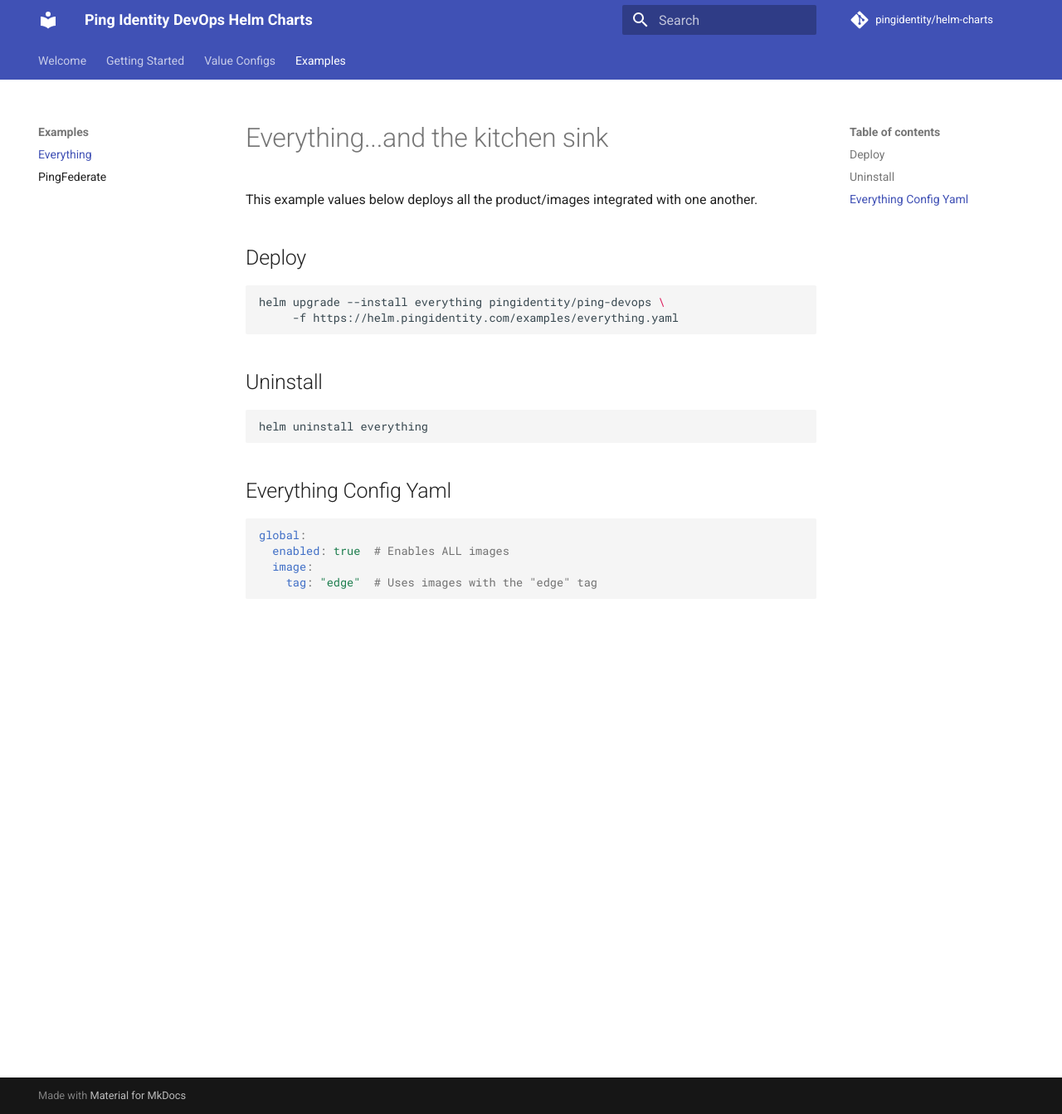
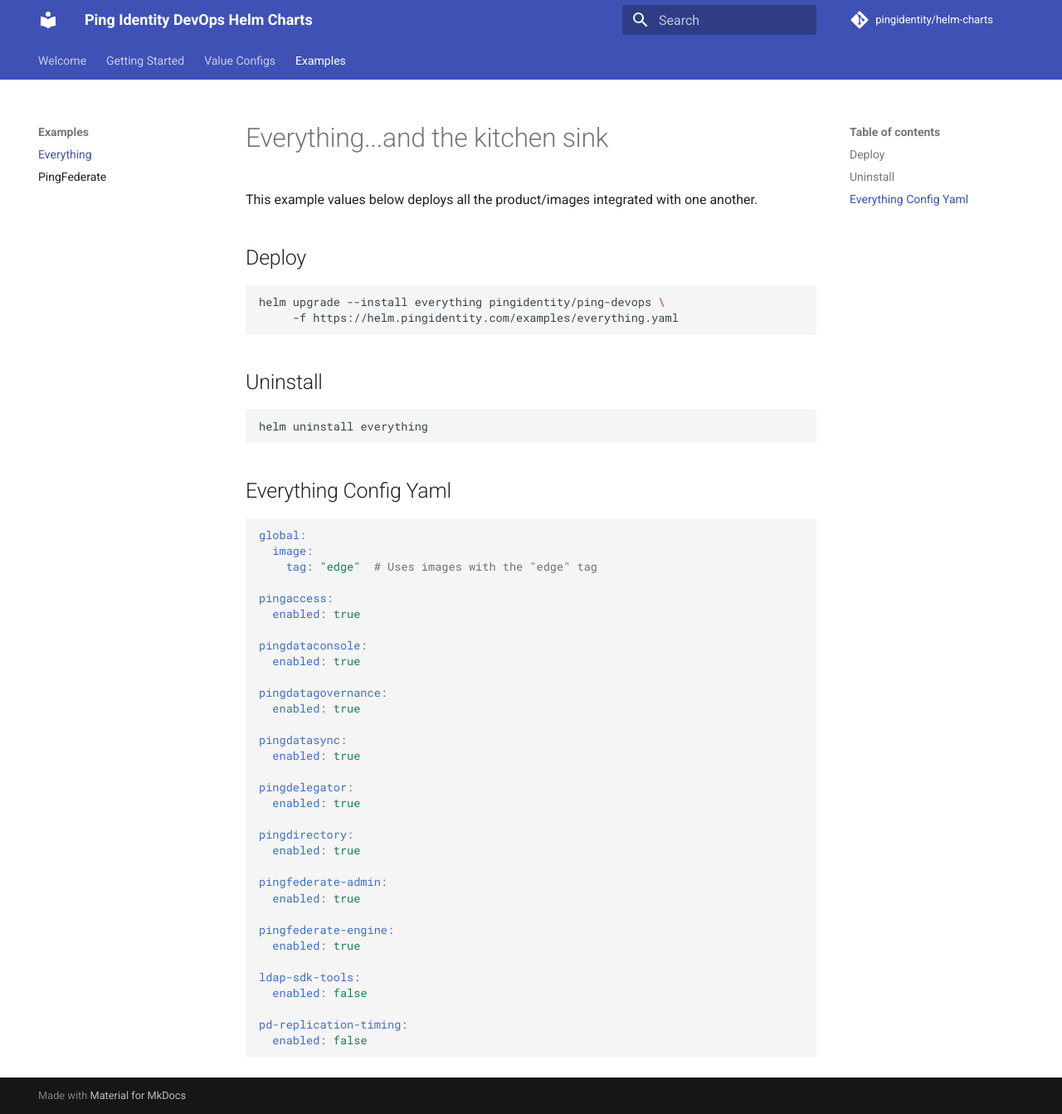
Before and after one commit to pingidentity/helm-charts, an MkDocs documentation site: the page built from docs/examples/everything.md, in a window 1280 px wide and 1343 px high. Shown: the whole window at 83% size. Built offline with MkDocs 1.6.1 and Material for MkDocs 9.7.7, drawn with Linux system fonts in a browser that asks for light colours; comment, search, counter and statistics services are not loaded.

````diff
--- a/docs/examples/everything.md
+++ b/docs/examples/everything.md
@@ -19,7 +19,36 @@
 
 ```yaml
 global:
-  enabled: true  # Enables ALL images
   image:
     tag: "edge"  # Uses images with the "edge" tag
+
+pingaccess:
+  enabled: true
+
+pingdataconsole:
+  enabled: true
+
+pingdatagovernance:
+  enabled: true
+
+pingdatasync:
+  enabled: true
+
+pingdelegator:
+  enabled: true
+
+pingdirectory:
+  enabled: true
+
+pingfederate-admin:
+  enabled: true
+
+pingfederate-engine:
+  enabled: true
+
+ldap-sdk-tools:
+  enabled: false
+
+pd-replication-timing:
+  enabled: false
 ```
````
Also changed, not shown: docs/examples/everything.yaml (+30 -1 lines).
